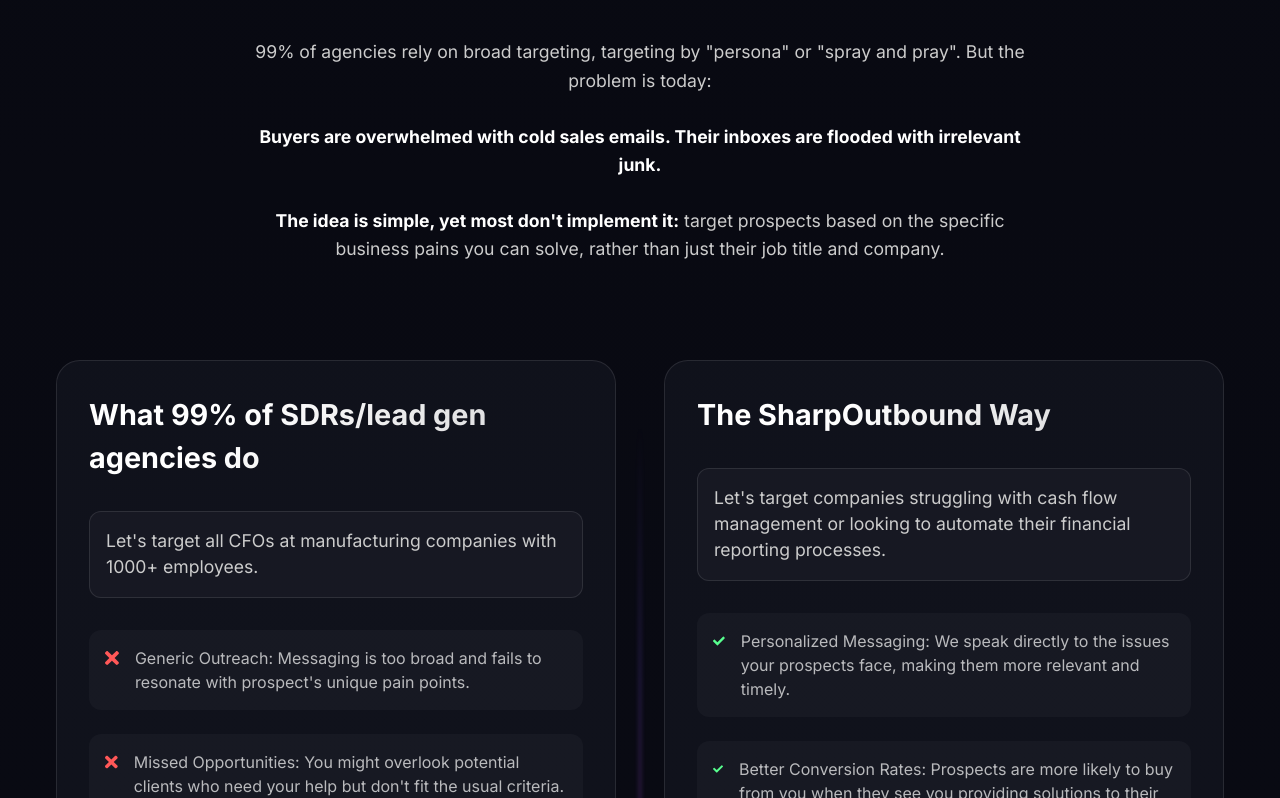
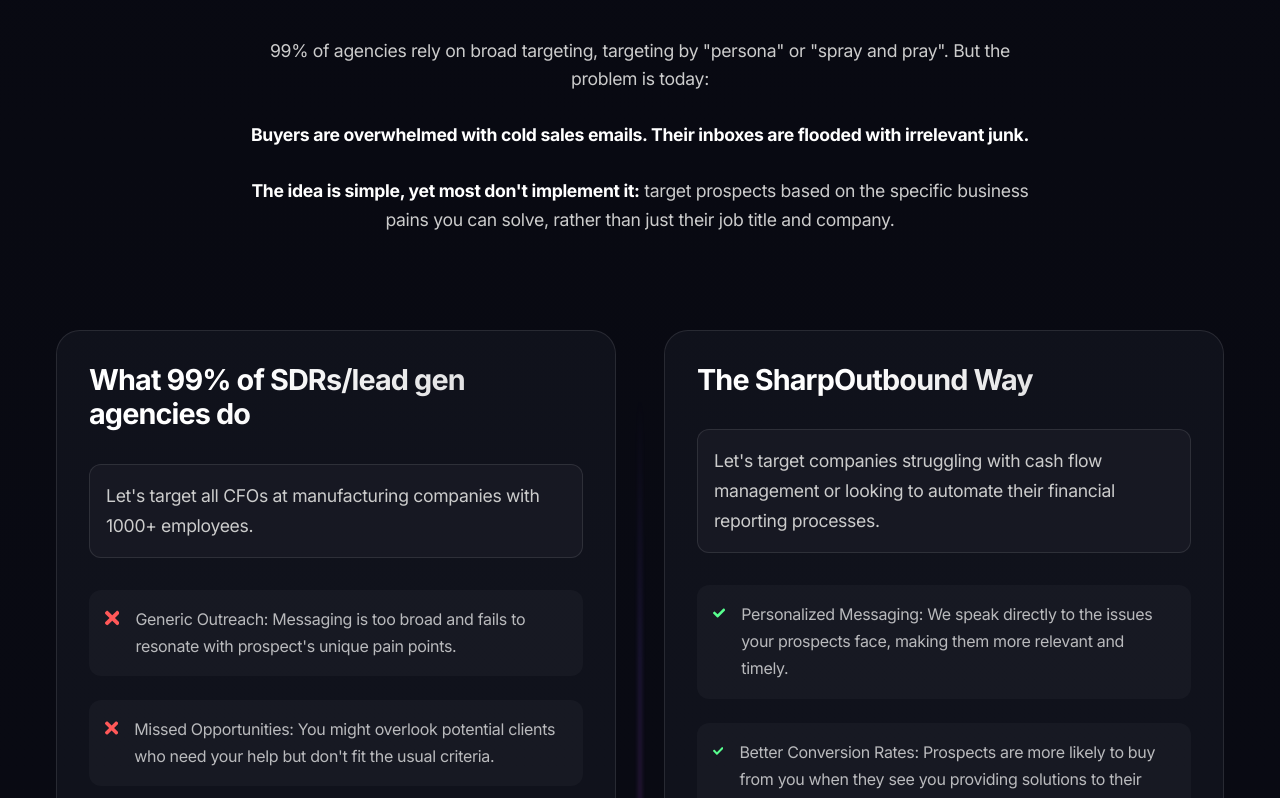
Before and after one commit to Rajje93/SharpOutbound, a React (Vite) app: page / in a window 1280 px wide. Shown: the part 1721-2519 px from the top of the page. Built offline with nearby package versions, Linux system fonts and the light colour scheme.

Commit message:
Update: Typography system to match Myoprocess design

```diff
--- a/src/App.css
+++ b/src/App.css
@@ -1,3 +1,6 @@
+/* Import Inter font with variable weights */
+@import url('https://fonts.googleapis.com/css2?family=Inter:wght@300;400;500;600&display=swap');
+
 :root {
   --primary-gradient: linear-gradient(135deg, #8758FF 0%, #9C4EFF 100%);
   --navy-dark: #1C1E2A;
@@ -19,29 +22,82 @@
   --spacing-xl: clamp(3rem, 8vw, 6rem);
 
   /* Typography */
-  --font-size-xs: clamp(0.75rem, 2vw, 0.875rem);
-  --font-size-sm: clamp(0.875rem, 2.5vw, 1rem);
-  --font-size-base: clamp(1rem, 3vw, 1.125rem);
-  --font-size-lg: clamp(1.125rem, 3.5vw, 1.25rem);
-  --font-size-xl: clamp(1.25rem, 4vw, 1.5rem);
-  --font-size-2xl: clamp(1.5rem, 5vw, 2rem);
-  --font-size-3xl: clamp(2rem, 6vw, 3rem);
-  --font-size-4xl: clamp(2.5rem, 7vw, 4rem);
+  --font-primary: 'Inter', -apple-system, BlinkMacSystemFont, sans-serif;
+  --line-height-relaxed: 1.7;
+  --letter-spacing-wide: -0.02em;
 
-  /* Darker background and theme colors */
-  --bg-dark: #0A0B14;  /* Darker background */
-  --bg-darker: #070810; /* Even darker for contrast */
+  /* Font sizes */
+  --text-sm: 0.875rem;
+  --text-base: 1rem;
+  --text-lg: 1.125rem;
+  --text-xl: 1.25rem;
+  --text-2xl: clamp(1.5rem, 5vw, 2rem);
+  --text-3xl: clamp(2rem, 6vw, 2.5rem);
+  --text-4xl: clamp(2.5rem, 7vw, 3rem);
+
+  /* Colors from earlier */
+  --bg-dark: #0A0B14;
+  --bg-darker: #070810;
   --text-primary: rgba(255, 255, 255, 0.9);
   --text-secondary: rgba(255, 255, 255, 0.7);
   --accent-blue: rgb(64, 161, 255);
 }
 
+/* Base typography */
 body {
-  font-family: 'Inter', 'Poppins', sans-serif;
+  font-family: var(--font-primary);
+  font-weight: 400;
+  line-height: var(--line-height-relaxed);
+  letter-spacing: var(--letter-spacing-wide);
   background: var(--bg-dark);
   color: var(--text-primary);
-  line-height: 1.5;
   overflow-x: hidden;
+}
+
+/* Headings */
+h1, h2, h3, h4, h5, h6 {
+  font-weight: 500;
+  line-height: 1.2;
+  letter-spacing: -0.03em;
+}
+
+h1 {
+  font-size: var(--text-4xl);
+  font-weight: 600;
+}
+
+h2 {
+  font-size: var(--text-3xl);
+}
+
+h3 {
+  font-size: var(--text-2xl);
+}
+
+/* Body text */
+p {
+  font-size: var(--text-base);
+  color: var(--text-secondary);
+  line-height: var(--line-height-relaxed);
+}
+
+/* Navigation and smaller text */
+.nav-text, .small-text {
+  font-size: var(--text-sm);
+  font-weight: 400;
+}
+
+/* Feature text */
+.feature-text {
+  font-size: var(--text-lg);
+  line-height: 1.6;
+}
+
+/* Call to action text */
+.cta-text {
+  font-size: var(--text-xl);
+  font-weight: 500;
+  letter-spacing: -0.01em;
 }
 
 .app-wrapper {
```
